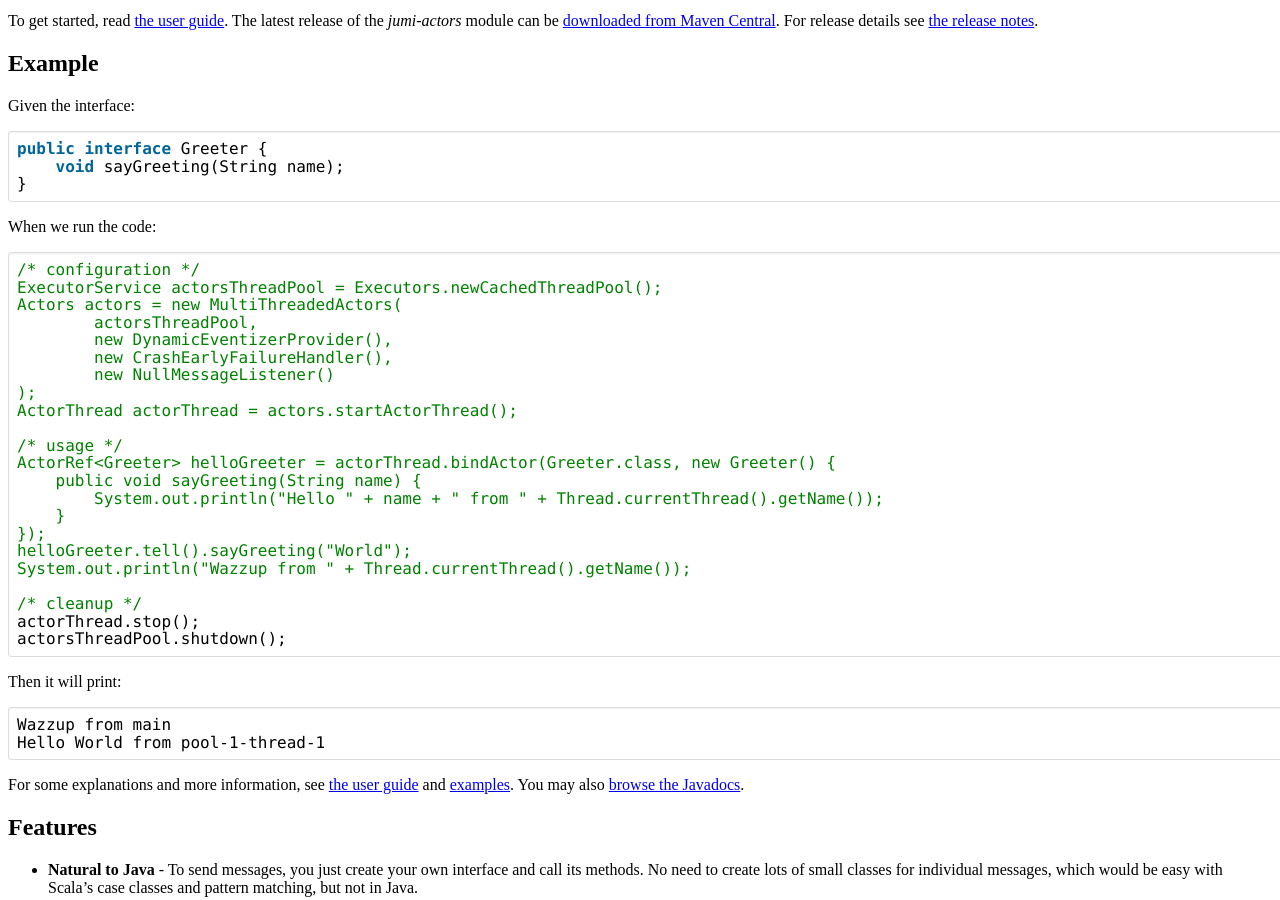
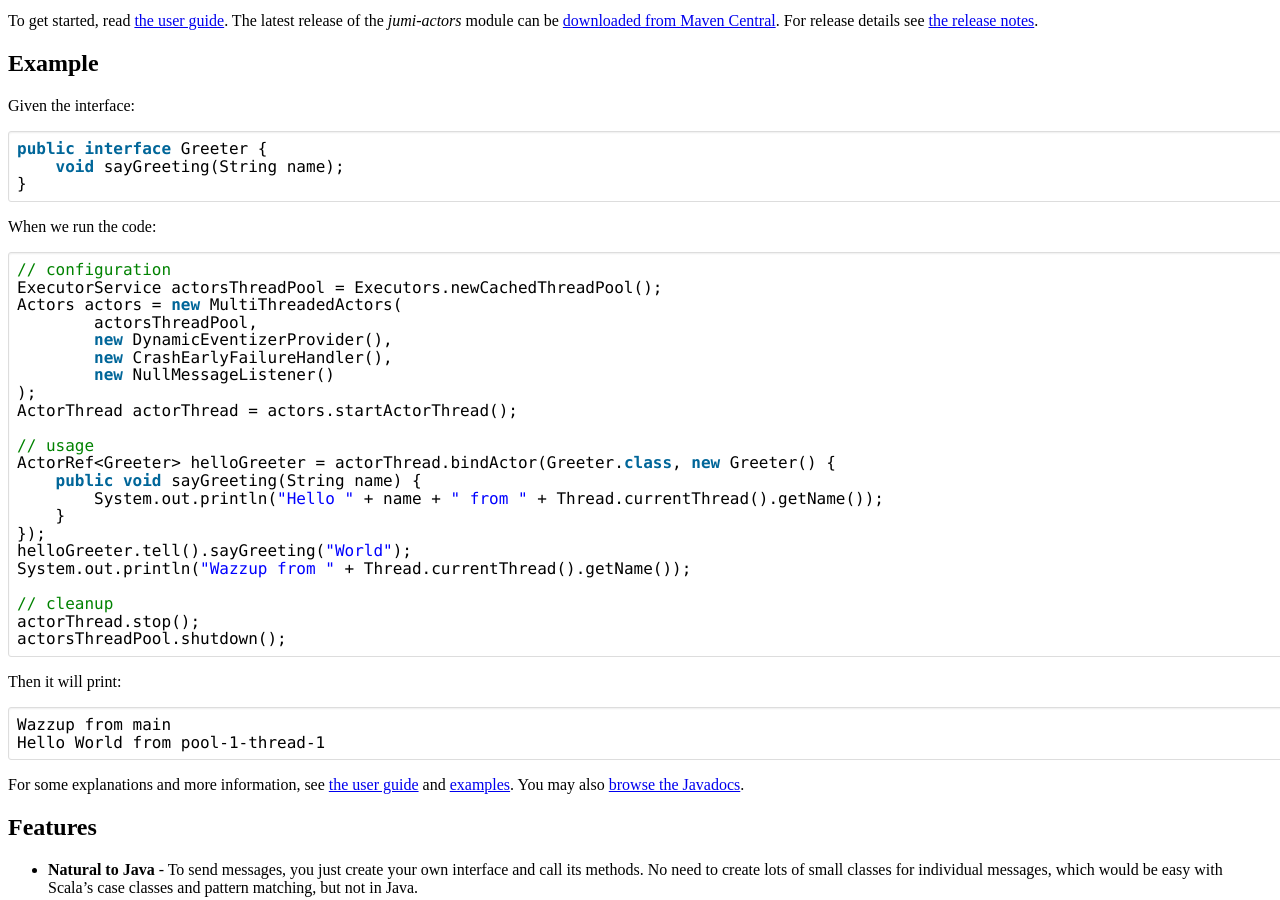
Before and after one commit to luontola/jumi, a Jekyll site: the page built from actors.md, in a window 1280 px wide and 900 px high, scrolled down 310 px. Built offline with Jekyll 4.4.1, drawn with Linux system fonts in a browser that asks for light colours.

Commit message:
The code highlighter did not highlight block comments correctly

```diff
--- a/actors.md
+++ b/actors.md
@@ -24,7 +24,7 @@ public interface Greeter {
 When we run the code:
 
 <pre class="brush: java">
-/* configuration */
+// configuration
 ExecutorService actorsThreadPool = Executors.newCachedThreadPool();
 Actors actors = new MultiThreadedActors(
         actorsThreadPool,
@@ -34,7 +34,7 @@ Actors actors = new MultiThreadedActors(
 );
 ActorThread actorThread = actors.startActorThread();
 
-/* usage */
+// usage
 ActorRef&lt;Greeter> helloGreeter = actorThread.bindActor(Greeter.class, new Greeter() {
     public void sayGreeting(String name) {
         System.out.println("Hello " + name + " from " + Thread.currentThread().getName());
@@ -43,7 +43,7 @@ ActorRef&lt;Greeter> helloGreeter = actorThread.bindActor(Greeter.class, new Gre
 helloGreeter.tell().sayGreeting("World");
 System.out.println("Wazzup from " + Thread.currentThread().getName());
 
-/* cleanup */
+// cleanup
 actorThread.stop();
 actorsThreadPool.shutdown();
 </pre>
```
